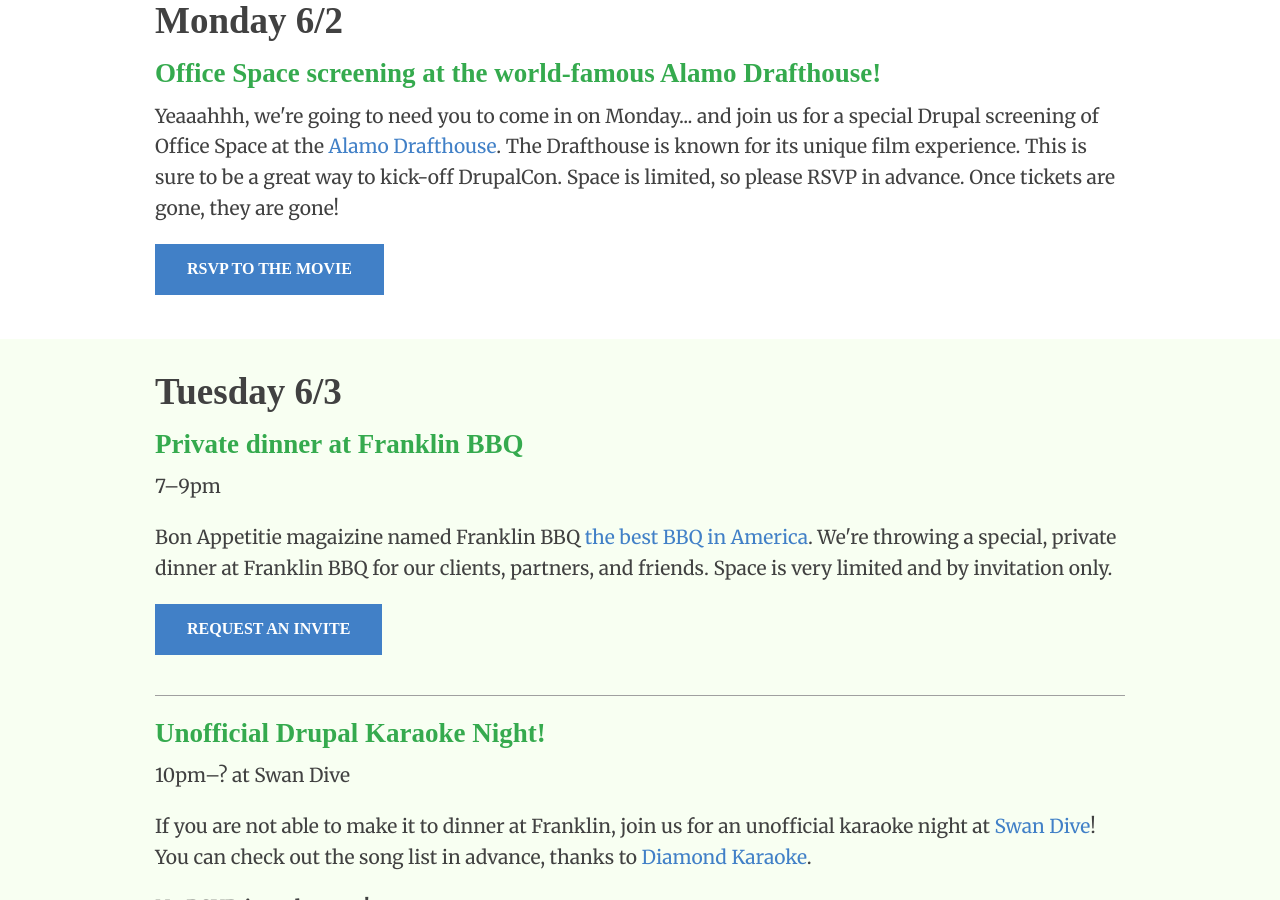
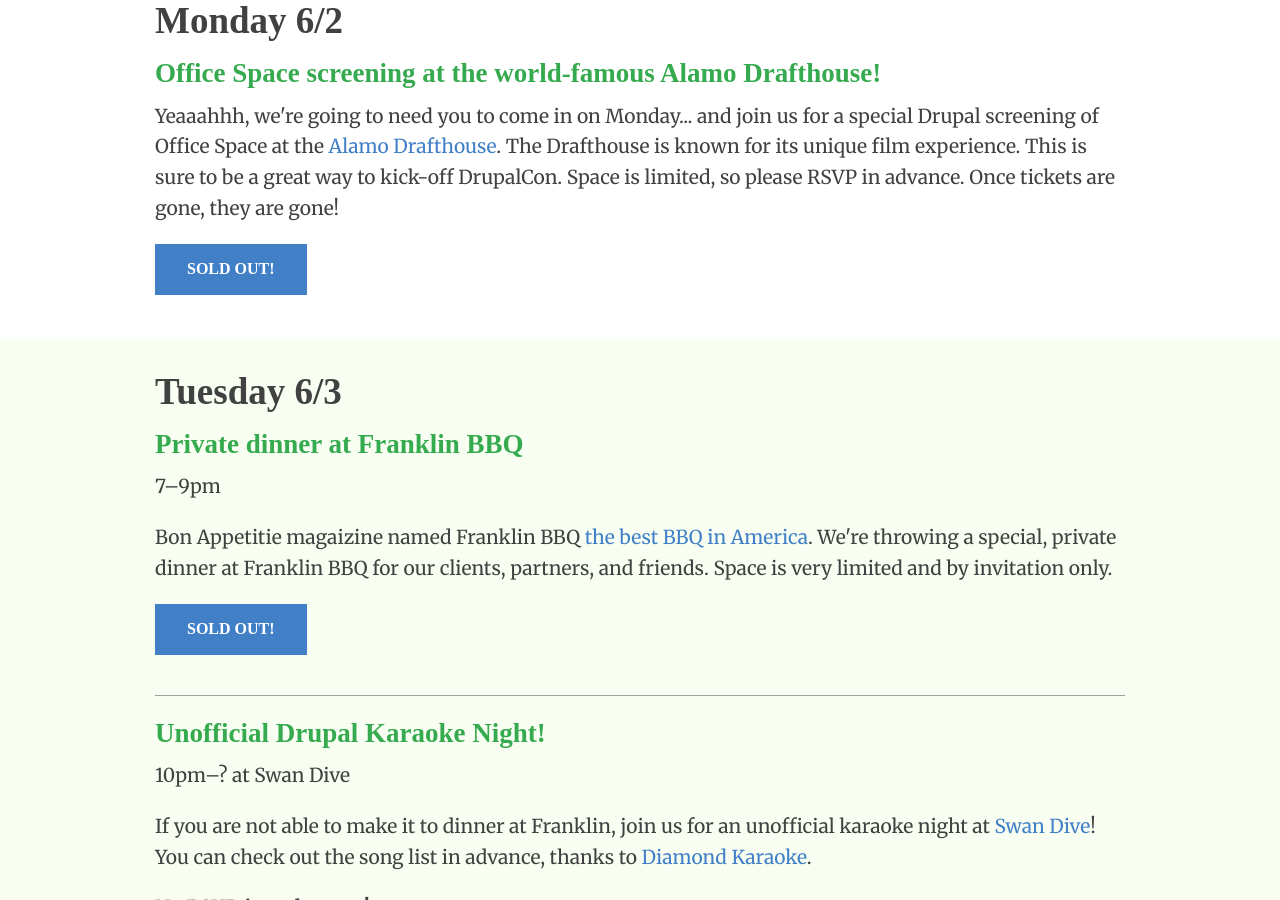
Before and after one commit to fourkitchens/4days-of-4K, a Jekyll site: the page built from index.html, in a window 1280 px wide and 900 px high, scrolled down 405 px. Built offline with Jekyll 4.4.1, drawn with Linux system fonts in a browser that asks for light colours; some web fonts are replaced; Markdown is read by kramdown in place of the engine named in the settings.

Commit message:
Added sold out buttons
Sold out buttons to events that are sold out

```diff
--- a/index.html
+++ b/index.html
@@ -31,7 +31,7 @@
         <h2>Monday 6/2</h2>
         <h3>Office Space screening at the world-famous Alamo Drafthouse!</h3>
         <p>Yeaaahhh, we're going to need you to come in on Monday... and join us for a special Drupal screening of Office Space at the <a href="http://drafthouse.com/">Alamo Drafthouse</a>. The Drafthouse is known for its unique film experience. This is sure to be a great way to kick-off DrupalCon. Space is limited, so please RSVP in advance. Once tickets are gone, they are gone!</p>
-        <a href="https://4k-office-space.eventbrite.com" class="medium button">RSVP to the movie</a>
+        <a href="https://4k-office-space.eventbrite.com" class="medium button">SOLD OUT!</a>
       </div>
     </div>
   </div>
@@ -46,7 +46,7 @@
         <h3>Private dinner at Franklin BBQ</h3>
         <p>7&ndash;9pm</p>
         <p>Bon Appetitie magaizine named Franklin BBQ <a href="http://www.bonappetit.com/recipes/slideshow/a-day-in-the-life-of-austin-restaurant-franklin-barbecue-s-aaron-franklin-a-bbq-genius/?slide=1">the best BBQ in America</a>. We're throwing a special, private dinner at Franklin BBQ for our clients, partners, and friends. Space is very limited and by invitation only.</p>
-        <a href="mailto:cecy@fourkitchens.com" class="medium button">Request an invite</a>
+        <a href="mailto:cecy@fourkitchens.com" class="medium button">SOLD OUT!</a>
         <hr>
 
         <h3>Unofficial Drupal Karaoke Night!</h3>
```
